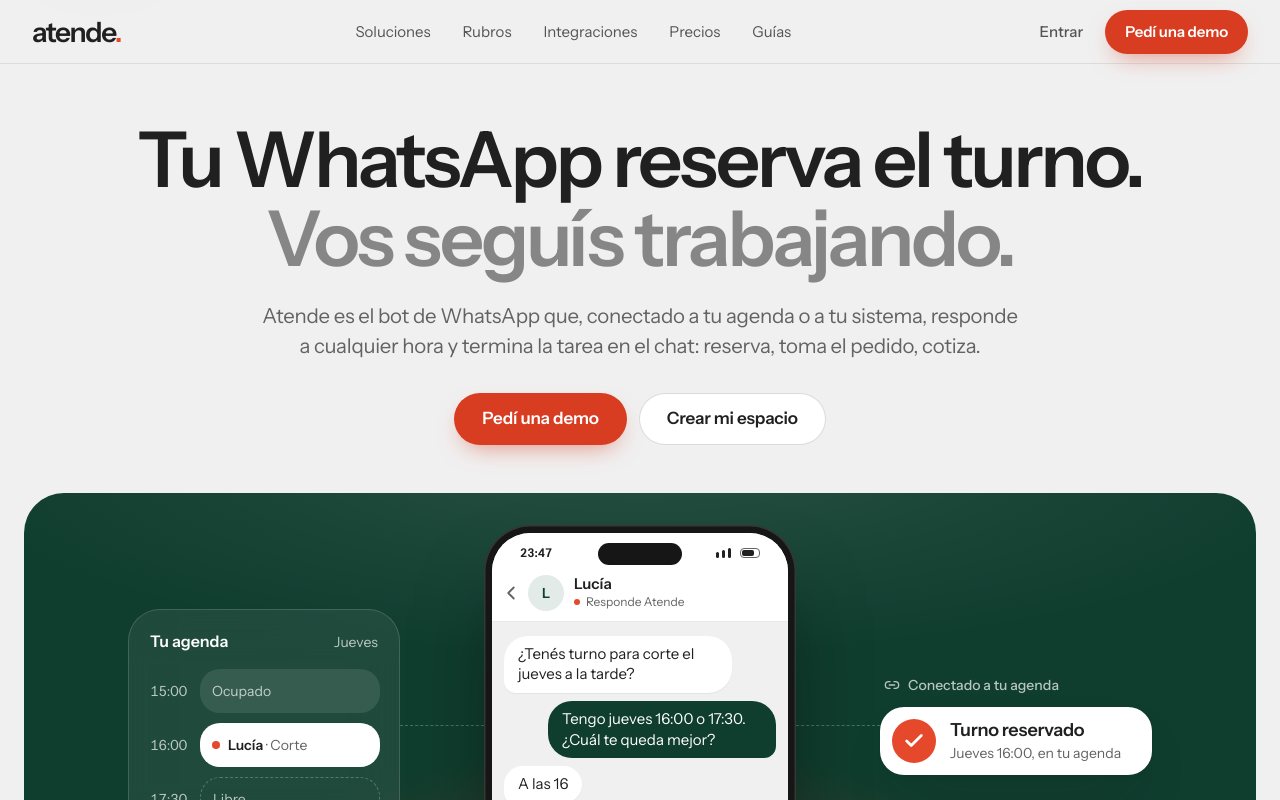
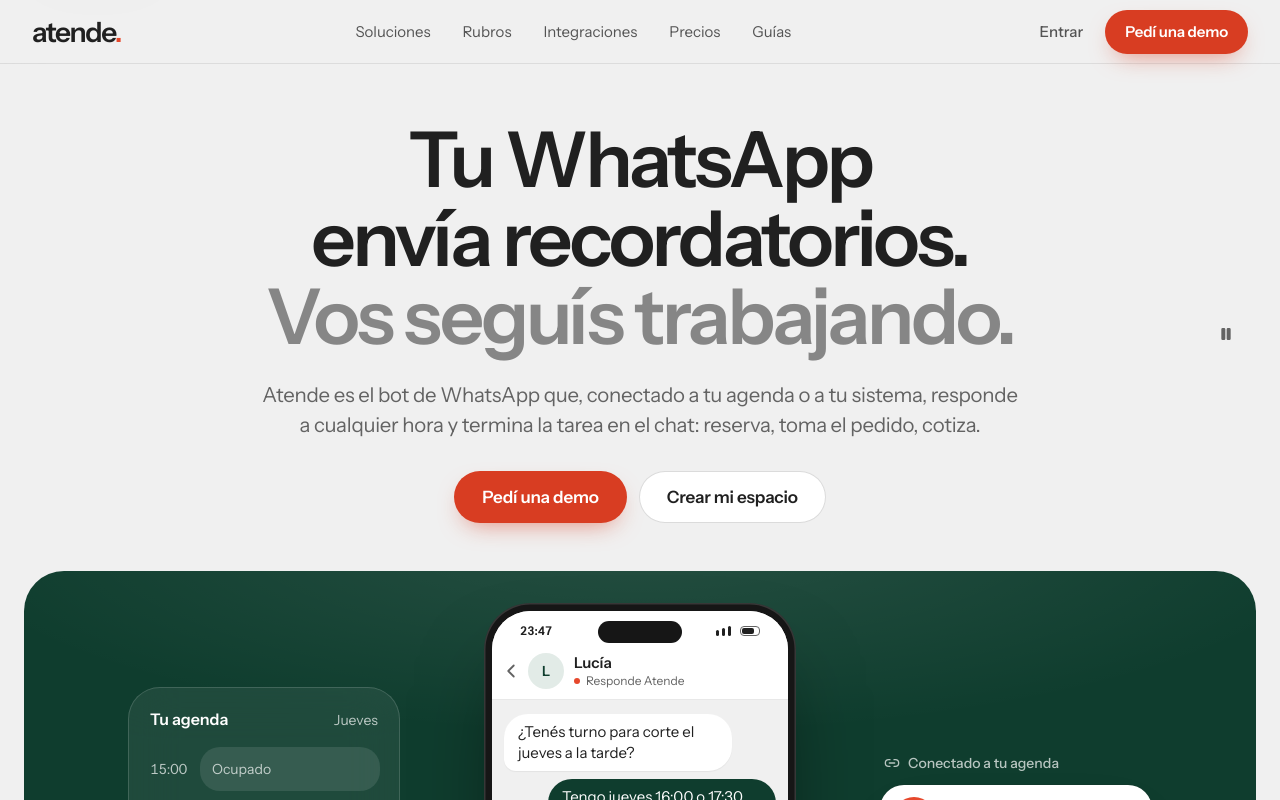
Before and after one commit to LeonelAlcazar/atendee, a Next.js app: page / in a window 1280 px wide. Shown: the top 800 px of the page. Built offline with nearby package versions, Linux system fonts and the light colour scheme.

Commit message:
feat: cycle through WhatsApp actions in the homepage headline

```diff
--- a/src/app/globals.css
+++ b/src/app/globals.css
@@ -268,6 +268,10 @@
 }
 
 @media (prefers-reduced-motion: no-preference) {
+  [data-advanced='true'] > .hero-action {
+    animation: seq-in 380ms var(--ease-smooth);
+  }
+
   /* The showcase timer. It only exists when motion is welcome, and the
      component advances on animationend. */
   [data-autoplay='true'] .tab-progress {
--- a/src/components/landing/Hero.tsx
+++ b/src/components/landing/Hero.tsx
@@ -2,6 +2,7 @@ import { Button } from '@/components/ui/Button';
 import { landing } from '@/content/landing';
 import { site } from '@/content/site';
 import { HeroScene } from './HeroScene';
+import { HeroHeadline } from './HeroHeadline';
 
 export function Hero() {
   const { hero } = landing;
@@ -9,11 +10,14 @@ export function Hero() {
   return (
     <section>
       <div className="mx-auto max-w-7xl px-5 pt-10 text-center md:px-8 md:pt-14">
-        {/* The H1 is the LCP: it paints at once, with no entrance. */}
-        <h1 className="text-balance text-display">
-          <span className="block">{hero.titleLead}</span>{' '}
-          <span className="block text-faint">{hero.titleRest}</span>
-        </h1>
+        <HeroHeadline
+          lead={hero.titleLead}
+          rest={hero.titleRest}
+          actions={hero.actions}
+          actionDurationMs={hero.actionDurationMs}
+          pause={hero.pause}
+          play={hero.play}
+        />
         <p className="mx-auto mt-5 max-w-3xl text-balance text-lead text-muted md:mt-6">
           {hero.description}
         </p>
--- /dev/null
+++ b/src/components/landing/HeroHeadline.tsx
@@ -0,0 +1,76 @@
+'use client';
+
+import { useEffect, useRef, useState } from 'react';
+import { Pause, Play } from 'lucide-react';
+
+type Props = {
+  lead: string;
+  rest: string;
+  actions: readonly string[];
+  actionDurationMs: number;
+  pause: string;
+  play: string;
+};
+
+export function HeroHeadline({ lead, rest, actions, actionDurationMs, pause, play }: Props) {
+  const root = useRef<HTMLDivElement>(null);
+  const [step, setStep] = useState(0);
+  const active = step % actions.length;
+  const [motion, setMotion] = useState(false);
+  const [visible, setVisible] = useState(false);
+  const [paused, setPaused] = useState(false);
+
+  useEffect(() => {
+    const preference = window.matchMedia('(prefers-reduced-motion: no-preference)');
+    const update = () => setMotion(preference.matches);
+    update();
+    preference.addEventListener('change', update);
+    return () => preference.removeEventListener('change', update);
+  }, []);
+
+  useEffect(() => {
+    if (!root.current) return;
+    const observer = new IntersectionObserver(([entry]) => setVisible(entry.isIntersecting));
+    observer.observe(root.current);
+    return () => observer.disconnect();
+  }, []);
+
+  useEffect(() => {
+    if (!motion || !visible || paused || actions.length < 2) return;
+    const timer = window.setInterval(() => setStep(current => current + 1), actionDurationMs);
+    return () => window.clearInterval(timer);
+  }, [motion, visible, paused, actions.length, actionDurationMs]);
+
+  const label = paused ? play : pause;
+  return (
+    <div ref={root} className="relative @container">
+      <h1 className="text-center text-display [font-size:min(var(--text-display),9.8cqw)]">
+        <span className="block">{lead}</span>{' '}
+        <span className="sr-only">{actions[0]}</span>
+        {/* Every action shares the middle row, keeping the other two lines still. */}
+        <span aria-hidden="true" data-advanced={step > 0} className="grid place-items-center">
+          {actions.map((action, index) => (
+            <span
+              key={action}
+              className={`col-start-1 row-start-1 ${index === active ? 'hero-action' : 'invisible'}`}
+            >
+              {action}
+            </span>
+          ))}
+        </span>{' '}
+        <span className="block text-faint">{rest}</span>
+      </h1>
+      {motion && actions.length > 1 && (
+        <button
+          type="button"
+          onClick={() => setPaused(current => !current)}
+          aria-label={label}
+          title={label}
+          className="absolute right-0 top-0 grid size-11 place-items-center rounded-full text-muted hover:bg-surface hover:text-ink lg:bottom-0 lg:top-auto"
+        >
+          {paused ? <Play size={16} fill="currentColor" aria-hidden="true" /> : <Pause size={16} fill="currentColor" aria-hidden="true" />}
+        </button>
+      )}
+    </div>
+  );
+}
--- a/src/content/landing.ts
+++ b/src/content/landing.ts
@@ -3,8 +3,20 @@
 // its connection once and is built on request for each business.
 export const landing = {
   hero: {
-    titleLead: 'Tu WhatsApp reserva el turno.',
+    titleLead: 'Tu WhatsApp',
     titleRest: 'Vos seguís trabajando.',
+    actionDurationMs: 1500,
+    actions: [
+      'hace todo esto.',
+      'reserva el turno.',
+      'consulta stock.',
+      'resuelve dudas.',
+      'envía recordatorios.',
+      'toma pedidos.',
+      'calcula cuotas.',
+    ],
+    pause: 'Pausar las acciones del titular',
+    play: 'Reproducir las acciones del titular',
     description:
       'Atende es el bot de WhatsApp que, conectado a tu agenda o a tu sistema, responde a cualquier hora y termina la tarea en el chat: reserva, toma el pedido, cotiza.',
     primaryCta: 'Pedí una demo',
```
Also changed, not shown: 1 other file (tests, documents, lock files or other folders).
